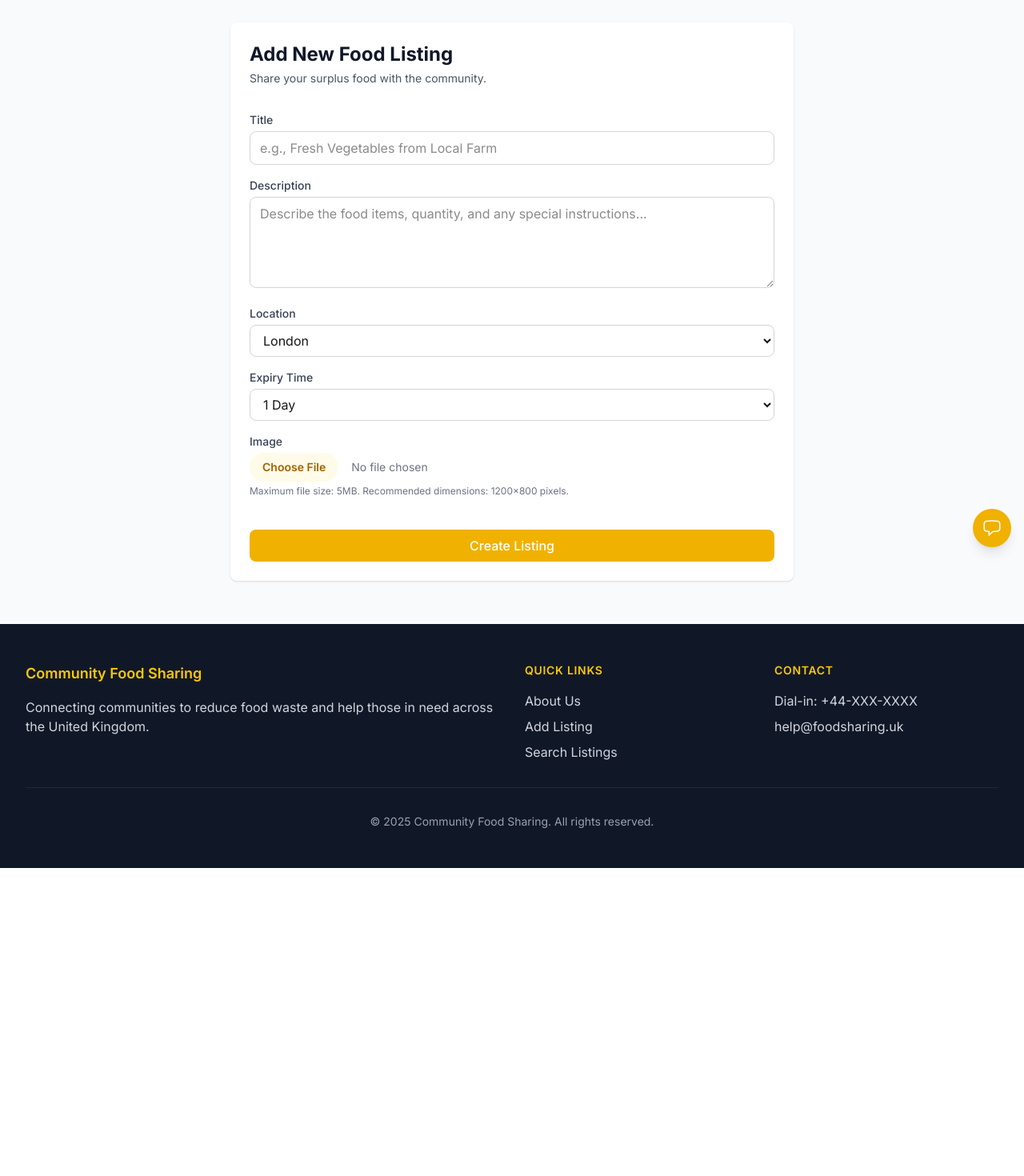
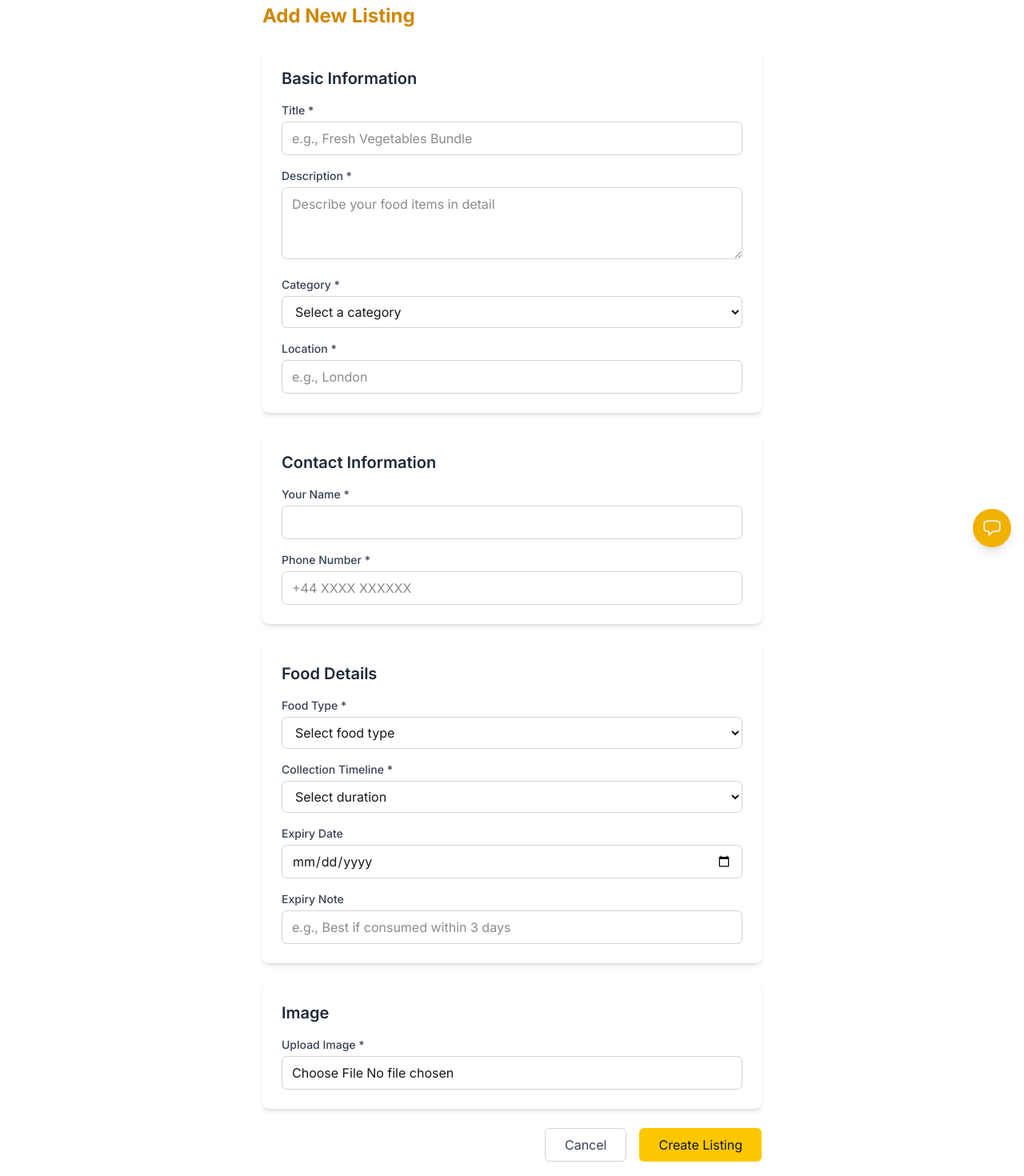
Before and after one commit to Maradum/Licenta_communityfoodsharing, a Next.js app: page /add-listing in a window 1280 px wide. Shown: the part 100-1570 px from the top of the page at 80% size. Before the commit the page ends 1185 px from the top, so only its background shows below. Built offline with nearby package versions, Linux system fonts and the light colour scheme.

Commit message:
new pages and updates
added about us, more field on add listing

```diff
--- a/src/app/add-listing/page.tsx
+++ b/src/app/add-listing/page.tsx
@@ -2,202 +2,223 @@
 
 import { useState } from 'react';
 import { useRouter } from 'next/navigation';
-import { Form, Input, Textarea, Select } from '@/components/Form/Form';
-import { Button } from '@/components/Button/Button';
-
-const CITIES = [
-  { value: 'london', label: 'London' },
-  { value: 'manchester', label: 'Manchester' },
-  { value: 'birmingham', label: 'Birmingham' },
-  { value: 'glasgow', label: 'Glasgow' },
-  { value: 'leeds', label: 'Leeds' },
-  { value: 'liverpool', label: 'Liverpool' },
-];
-
-const EXPIRY_OPTIONS = [
-  { value: '1 day', label: '1 Day' },
-  { value: '3 days', label: '3 Days' },
-  { value: '1 week', label: '1 Week' },
-];
+import { type ListingDuration } from '@/types/listing';
 
 export default function AddListingPage() {
   const router = useRouter();
-  const [formData, setFormData] = useState({
-    title: '',
-    description: '',
-    location: '',
-    expiry: '1 day',
-    image: null as File | null,
-  });
+  const [loading, setLoading] = useState(false);
 
-  const [errors, setErrors] = useState<{
-    title?: string;
-    description?: string;
-    location?: string;
-    image?: string;
-    general?: string;
-  }>({});
-
-  const [isSubmitting, setIsSubmitting] = useState(false);
-
-  const handleSubmit = async (e: React.FormEvent) => {
+  const handleSubmit = async (e: React.FormEvent<HTMLFormElement>) => {
     e.preventDefault();
-    setErrors({});
-    setIsSubmitting(true);
-
-    try {
-      // Basic validation
-      if (!formData.title) {
-        setErrors(prev => ({ ...prev, title: 'Title is required' }));
-        return;
-      }
-      if (!formData.description) {
-        setErrors(prev => ({ ...prev, description: 'Description is required' }));
-        return;
-      }
-      if (!formData.location) {
-        setErrors(prev => ({ ...prev, location: 'Location is required' }));
-        return;
-      }
-
-      // In a real app, you would:
-      // 1. Upload the image to a storage service
-      // 2. Create the listing in the database
-      // 3. Handle proper error cases
-
-      // Mock API call
-      await new Promise(resolve => setTimeout(resolve, 1000));
-
-      // Redirect to the listings page
+    setLoading(true);
+    // TODO: Implement form submission
+    setLoading(false);
     router.push('/search-listings');
-    } catch (error) {
-      setErrors(prev => ({
-        ...prev,
-        general: 'Failed to create listing. Please try again.',
-      }));
-    } finally {
-      setIsSubmitting(false);
-    }
-  };
-
-  const handleChange = (
-    e: React.ChangeEvent<HTMLInputElement | HTMLTextAreaElement | HTMLSelectElement>
-  ) => {
-    const { name, value } = e.target;
-    setFormData(prev => ({
-      ...prev,
-      [name]: value,
-    }));
-  };
-
-  const handleImageChange = (e: React.ChangeEvent<HTMLInputElement>) => {
-    const file = e.target.files?.[0];
-    if (file) {
-      if (file.size > 5 * 1024 * 1024) { // 5MB limit
-        setErrors(prev => ({
-          ...prev,
-          image: 'Image size should be less than 5MB',
-        }));
-        return;
-      }
-      setFormData(prev => ({
-        ...prev,
-        image: file,
-      }));
-    }
   };
 
   return (
-    <div className="min-h-screen bg-gray-50 py-12">
-      <div className="max-w-3xl mx-auto px-4 sm:px-6 lg:px-8">
-        <div className="bg-white rounded-lg shadow px-5 py-6 sm:px-6">
-          <div className="mb-8">
-            <h1 className="text-2xl font-bold text-gray-900">
-              Add New Food Listing
-            </h1>
-            <p className="mt-1 text-sm text-gray-600">
-              Share your surplus food with the community.
-            </p>
+    <div className="max-w-2xl mx-auto p-6">
+      <h1 className="text-2xl font-bold mb-6 text-yellow-600">Add New Listing</h1>
+
+      <form onSubmit={handleSubmit} className="space-y-6">
+        {/* Basic Information */}
+        <div className="bg-white p-6 rounded-lg shadow-md space-y-4">
+          <h2 className="text-xl font-semibold text-gray-800 mb-4">Basic Information</h2>
+
+          <div>
+            <label htmlFor="title" className="block text-sm font-medium text-gray-700 mb-1">
+              Title *
+            </label>
+            <input
+              type="text"
+              id="title"
+              name="title"
+              required
+              className="w-full px-3 py-2 border border-gray-300 rounded-md focus:outline-none focus:ring-2 focus:ring-yellow-400"
+              placeholder="e.g., Fresh Vegetables Bundle"
+            />
           </div>
 
-          {errors.general && (
-            <div className="mb-4 p-4 bg-red-50 border border-red-200 text-red-600 rounded-md">
-              {errors.general}
+          <div>
+            <label htmlFor="description" className="block text-sm font-medium text-gray-700 mb-1">
+              Description *
+            </label>
+            <textarea
+              id="description"
+              name="description"
+              required
+              rows={3}
+              className="w-full px-3 py-2 border border-gray-300 rounded-md focus:outline-none focus:ring-2 focus:ring-yellow-400"
+              placeholder="Describe your food items in detail"
+            />
           </div>
-          )}
 
-          <Form onSubmit={handleSubmit} className="space-y-6">
-            <Input
-              label="Title"
-              name="title"
-              value={formData.title}
-              onChange={handleChange}
-              error={errors.title}
-              placeholder="e.g., Fresh Vegetables from Local Farm"
+          <div>
+            <label htmlFor="category" className="block text-sm font-medium text-gray-700 mb-1">
+              Category *
+            </label>
+            <select
+              id="category"
+              name="category"
+              required
+              className="w-full px-3 py-2 border border-gray-300 rounded-md focus:outline-none focus:ring-2 focus:ring-yellow-400"
+            >
+              <option value="">Select a category</option>
+              <option value="vegetables">Vegetables</option>
+              <option value="fruits">Fruits</option>
+              <option value="dairy">Dairy</option>
+              <option value="bakery">Bakery</option>
+              <option value="canned">Canned Food</option>
+              <option value="other">Other</option>
+            </select>
+          </div>
+
+          <div>
+            <label htmlFor="location" className="block text-sm font-medium text-gray-700 mb-1">
+              Location *
+            </label>
+            <input
+              type="text"
+              id="location"
+              name="location"
+              required
+              className="w-full px-3 py-2 border border-gray-300 rounded-md focus:outline-none focus:ring-2 focus:ring-yellow-400"
+              placeholder="e.g., London"
             />
+          </div>
+        </div>
 
-            <Textarea
-              label="Description"
-              name="description"
-              value={formData.description}
-              onChange={handleChange}
-              error={errors.description}
-              placeholder="Describe the food items, quantity, and any special instructions..."
-              rows={4}
+        {/* Contact Information */}
+        <div className="bg-white p-6 rounded-lg shadow-md space-y-4">
+          <h2 className="text-xl font-semibold text-gray-800 mb-4">Contact Information</h2>
+
+          <div>
+            <label htmlFor="userName" className="block text-sm font-medium text-gray-700 mb-1">
+              Your Name *
+            </label>
+            <input
+              type="text"
+              id="userName"
+              name="userName"
+              required
+              className="w-full px-3 py-2 border border-gray-300 rounded-md focus:outline-none focus:ring-2 focus:ring-yellow-400"
             />
+          </div>
 
-            <Select
-              label="Location"
-              name="location"
-              value={formData.location}
-              onChange={handleChange}
-              options={CITIES}
-              error={errors.location}
+          <div>
+            <label htmlFor="phoneNumber" className="block text-sm font-medium text-gray-700 mb-1">
+              Phone Number *
+            </label>
+            <input
+              type="tel"
+              id="phoneNumber"
+              name="phoneNumber"
+              required
+              className="w-full px-3 py-2 border border-gray-300 rounded-md focus:outline-none focus:ring-2 focus:ring-yellow-400"
+              placeholder="+44 XXXX XXXXXX"
             />
+          </div>
+        </div>
 
-            <Select
-              label="Expiry Time"
-              name="expiry"
-              value={formData.expiry}
-              onChange={handleChange}
-              options={EXPIRY_OPTIONS}
+        {/* Food Details */}
+        <div className="bg-white p-6 rounded-lg shadow-md space-y-4">
+          <h2 className="text-xl font-semibold text-gray-800 mb-4">Food Details</h2>
+
+          <div>
+            <label htmlFor="foodType" className="block text-sm font-medium text-gray-700 mb-1">
+              Food Type *
+            </label>
+            <select
+              id="foodType"
+              name="foodType"
+              required
+              className="w-full px-3 py-2 border border-gray-300 rounded-md focus:outline-none focus:ring-2 focus:ring-yellow-400"
+            >
+              <option value="">Select food type</option>
+              <option value="perishable">Perishable</option>
+              <option value="non-perishable">Non-perishable</option>
+            </select>
+          </div>
+
+          <div>
+            <label htmlFor="listingDuration" className="block text-sm font-medium text-gray-700 mb-1">
+              Collection Timeline *
+            </label>
+            <select
+              id="listingDuration"
+              name="listingDuration"
+              required
+              className="w-full px-3 py-2 border border-gray-300 rounded-md focus:outline-none focus:ring-2 focus:ring-yellow-400"
+            >
+              <option value="">Select duration</option>
+              <option value="1 day">Within 1 day</option>
+              <option value="3 days">Within 3 days</option>
+              <option value="1 week">Within 1 week</option>
+            </select>
+          </div>
+
+          <div>
+            <label htmlFor="expiryDate" className="block text-sm font-medium text-gray-700 mb-1">
+              Expiry Date
+            </label>
+            <input
+              type="date"
+              id="expiryDate"
+              name="expiryDate"
+              className="w-full px-3 py-2 border border-gray-300 rounded-md focus:outline-none focus:ring-2 focus:ring-yellow-400"
             />
+          </div>
 
-            <div className="space-y-1">
-              <label className="block text-sm font-medium text-gray-700">
-                Image
+          <div>
+            <label htmlFor="expiryNote" className="block text-sm font-medium text-gray-700 mb-1">
+              Expiry Note
+            </label>
+            <input
+              type="text"
+              id="expiryNote"
+              name="expiryNote"
+              className="w-full px-3 py-2 border border-gray-300 rounded-md focus:outline-none focus:ring-2 focus:ring-yellow-400"
+              placeholder="e.g., Best if consumed within 3 days"
+            />
+          </div>
+        </div>
+
+        {/* Image Upload */}
+        <div className="bg-white p-6 rounded-lg shadow-md space-y-4">
+          <h2 className="text-xl font-semibold text-gray-800 mb-4">Image</h2>
+
+          <div>
+            <label htmlFor="image" className="block text-sm font-medium text-gray-700 mb-1">
+              Upload Image *
             </label>
             <input
               type="file"
+              id="image"
+              name="image"
               accept="image/*"
-                onChange={handleImageChange}
-                className="block w-full text-sm text-gray-500
-                  file:mr-4 file:py-2 file:px-4
-                  file:rounded-full file:border-0
-                  file:text-sm file:font-semibold
-                  file:bg-yellow-50 file:text-yellow-700
-                  hover:file:bg-yellow-100"
+              required
+              className="w-full px-3 py-2 border border-gray-300 rounded-md focus:outline-none focus:ring-2 focus:ring-yellow-400"
             />
-              {errors.image && (
-                <p className="mt-1 text-sm text-red-500">{errors.image}</p>
-              )}
-              <p className="text-xs text-gray-500">
-                Maximum file size: 5MB. Recommended dimensions: 1200x800 pixels.
-              </p>
+          </div>
         </div>
 
-            <div className="pt-4">
-              <Button
+        <div className="flex justify-end space-x-4">
+          <button
+            type="button"
+            onClick={() => router.back()}
+            className="px-6 py-2 border border-gray-300 rounded-md text-gray-700 hover:bg-gray-50"
+          >
+            Cancel
+          </button>
+          <button
             type="submit"
-                fullWidth
-                disabled={isSubmitting}
+            disabled={loading}
+            className="px-6 py-2 bg-yellow-400 text-gray-900 rounded-md hover:bg-yellow-500 disabled:opacity-50"
           >
-                {isSubmitting ? 'Creating listing...' : 'Create Listing'}
-              </Button>
+            {loading ? 'Creating...' : 'Create Listing'}
+          </button>
         </div>
-          </Form>
-        </div>
-      </div>
+      </form>
     </div>
   );
 }
--- a/src/data/listings.json
+++ b/src/data/listings.json
@@ -2,11 +2,13 @@
   "listings": [
     {
       "id": "1",
-      "title": "Fresh Mixed Vegetables",
-      "description": "Assorted fresh vegetables from local market, perfect for a family meal.",
+      "title": "Fresh Vegetables Bundle",
+      "description": "Mix of fresh vegetables including carrots, potatoes, and onions.",
       "listingDuration": "3 days",
-      "location": "Manchester",
-      "postedBy": "Sarah Wilson",
+      "location": "London",
+      "postedBy": "GreenGrocer",
+      "userName": "John Smith",
+      "phoneNumber": "+44 7700 900123",
       "imageUrl": "/images/perishable.jpg",
       "category": "vegetables",
       "foodType": "perishable",
@@ -21,21 +23,22 @@
     },
     {
       "id": "2",
-      "title": "Frozen Lasagna Family Pack",
-      "description": "Unopened frozen lasagna, perfect for a family dinner.",
+      "title": "Canned Food Collection",
+      "description": "Various canned goods including beans, tomatoes, and soup.",
       "listingDuration": "1 week",
-      "location": "London",
-      "postedBy": "John Smith",
-      "imageUrl": "/images/lasagnia.webp",
-      "category": "other",
-      "foodType": "perishable",
+      "location": "Manchester",
+      "postedBy": "FoodBank",
+      "userName": "Sarah Wilson",
+      "phoneNumber": "+44 7700 900124",
+      "imageUrl": "/images/non-perishable.jpg",
+      "category": "canned",
+      "foodType": "non-perishable",
       "foodExpiry": {
-        "type": "perishable",
-        "expiryDate": "2024-04-15",
-        "expiryNote": "Keep frozen until use"
+        "type": "non-perishable",
+        "expiryNote": "Best before dates range from Dec 2024 to Mar 2025"
       },
-      "slug": "frozen-lasagna-pack",
-      "createdAt": "2024-03-14T15:30:00Z",
+      "slug": "canned-vegetables-selection",
+      "createdAt": "2024-03-14T09:15:00Z",
       "available": true
     },
     {
@@ -45,6 +48,8 @@
       "listingDuration": "1 week",
       "location": "Birmingham",
       "postedBy": "Emma Brown",
+      "userName": "Emma Brown",
+      "phoneNumber": "+44 7700 900125",
       "imageUrl": "/images/Canned-vegatables.jpg",
       "category": "canned",
       "foodType": "non-perishable",
@@ -63,6 +68,8 @@
       "listingDuration": "1 day",
       "location": "Leeds",
       "postedBy": "DairyFarm",
+      "userName": "David Jones",
+      "phoneNumber": "+44 7700 900126",
       "imageUrl": "/images/perishable.jpg",
       "category": "dairy",
       "foodType": "perishable",
@@ -82,6 +89,8 @@
       "listingDuration": "1 week",
       "location": "Glasgow",
       "postedBy": "EventPlanner",
+      "userName": "Michael Scott",
+      "phoneNumber": "+44 7700 900127",
       "imageUrl": "/images/mineral-water.jpg",
       "category": "other",
       "foodType": "non-perishable",
--- a/src/types/listing.ts
+++ b/src/types/listing.ts
@@ -17,6 +17,8 @@ export interface Listing {
   listingDuration: ListingDuration;
   location: string;
   postedBy: string;
+  userName: string;
+  phoneNumber: string;
   imageUrl: string;
   category: FoodCategory;
   foodType: FoodType;
```
Also changed, not shown: src/app/about/page.tsx (added, +88 -0 lines), src/app/listing/[slug]/page.tsx (+9 -5 lines), src/components/Card/Card.tsx (+6 -4 lines), src/components/Header/Header.tsx (+6 -6 lines). Lines whose indentation alone changed are shown as unchanged.
